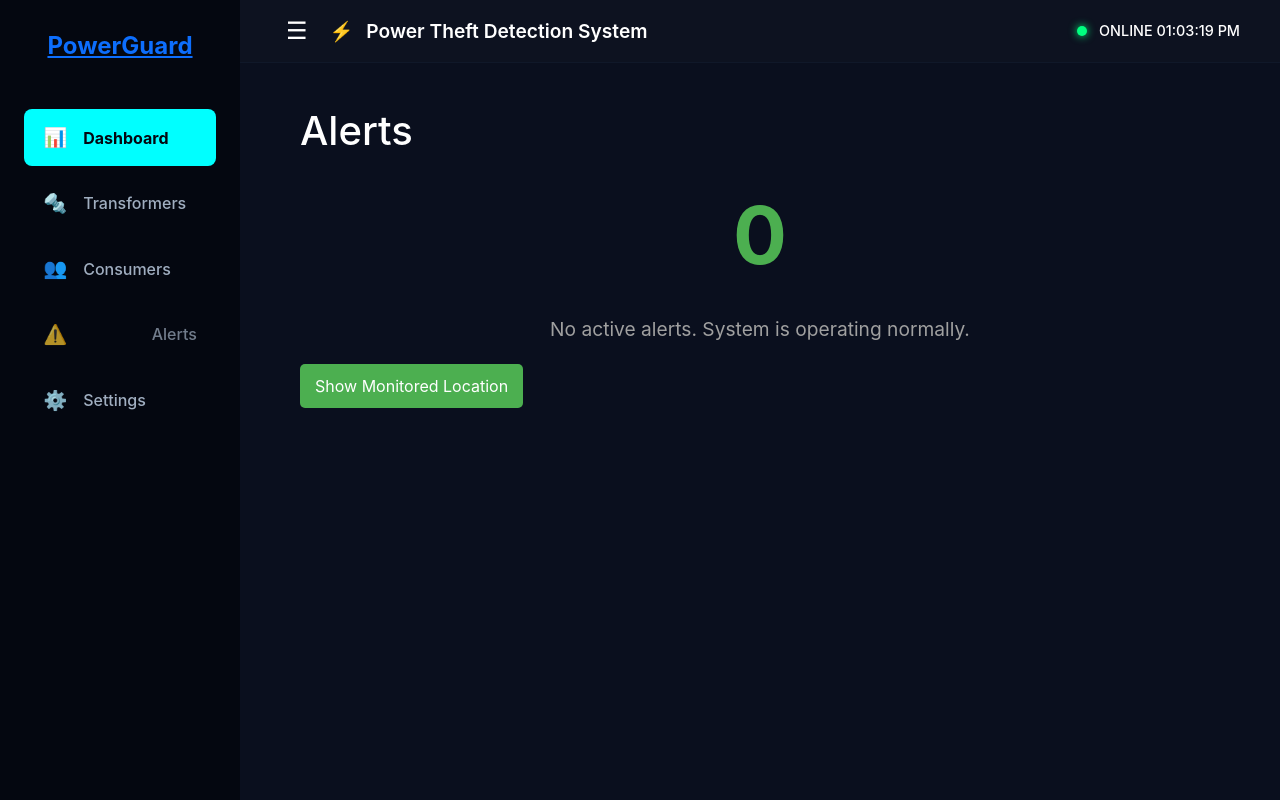
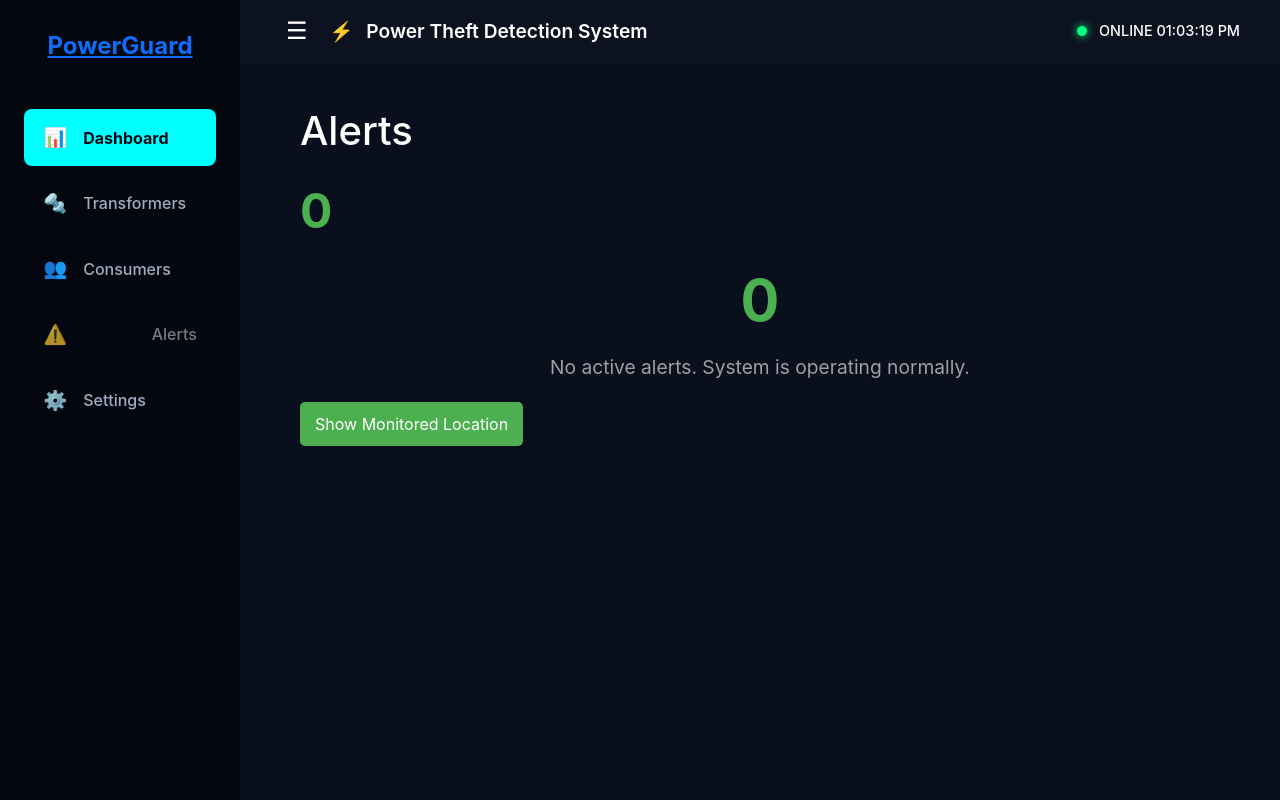
Before and after one commit to ManassehG/Final-year-project-website, a React (Vite) app: page /alerts in a window 1280 px wide. Built offline with nearby package versions, Linux system fonts and the light colour scheme; no server answers; the database is empty.

Commit message:
Add theft in dashboard

```diff
--- a/src/components/AlertsPage.css
+++ b/src/components/AlertsPage.css
@@ -8,10 +8,9 @@
 }
 
 .alert-status {
-  text-align: center;
-  font-size: 5rem;
+  font-size: 3em; /* Slightly smaller than before to fit within existing layout */
   font-weight: bold;
-  margin-bottom: 20px;
+  margin-bottom: 10px;
 }
 
 .alert-status.theft-detected {
--- a/src/components/AlertsPage.jsx
+++ b/src/components/AlertsPage.jsx
@@ -17,6 +17,9 @@ const AlertsPage = ({ isTheft, theftLocation, externalMapUrl, transformer, toggl
         {isTheft ? (
           <div className="alert-card">
             <div className="alert-header">
+              <div className={`alert-status ${isTheft ? 'theft-detected' : 'no-theft'}`}>
+                1
+              </div>
               <h2>Power Theft Detected!</h2>
               <p>Abnormal power usage detected at the following transformer:</p>
             </div>
@@ -29,6 +32,9 @@ const AlertsPage = ({ isTheft, theftLocation, externalMapUrl, transformer, toggl
           </div>
         ) : (
           <div className="no-alerts">
+            <div className={`alert-status ${isTheft ? 'theft-detected' : 'no-theft'}`}>
+                0
+            </div>
             <p>No active alerts. System is operating normally.</p>
           </div>
         )}
```
